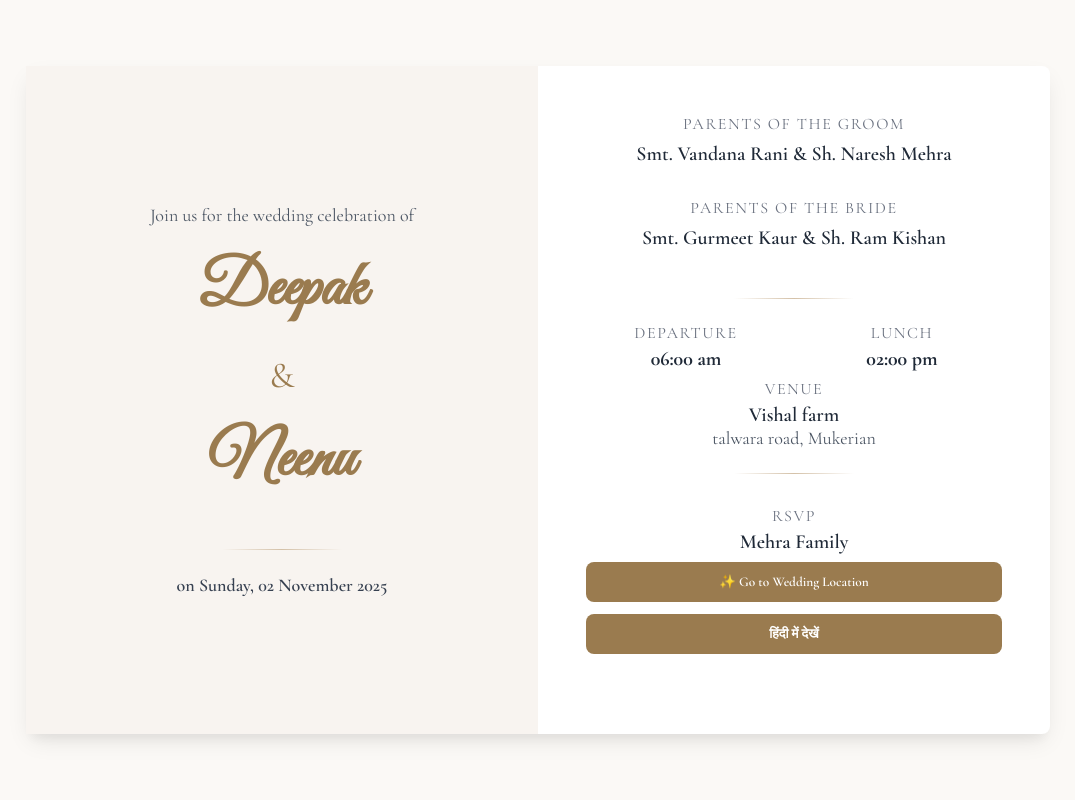
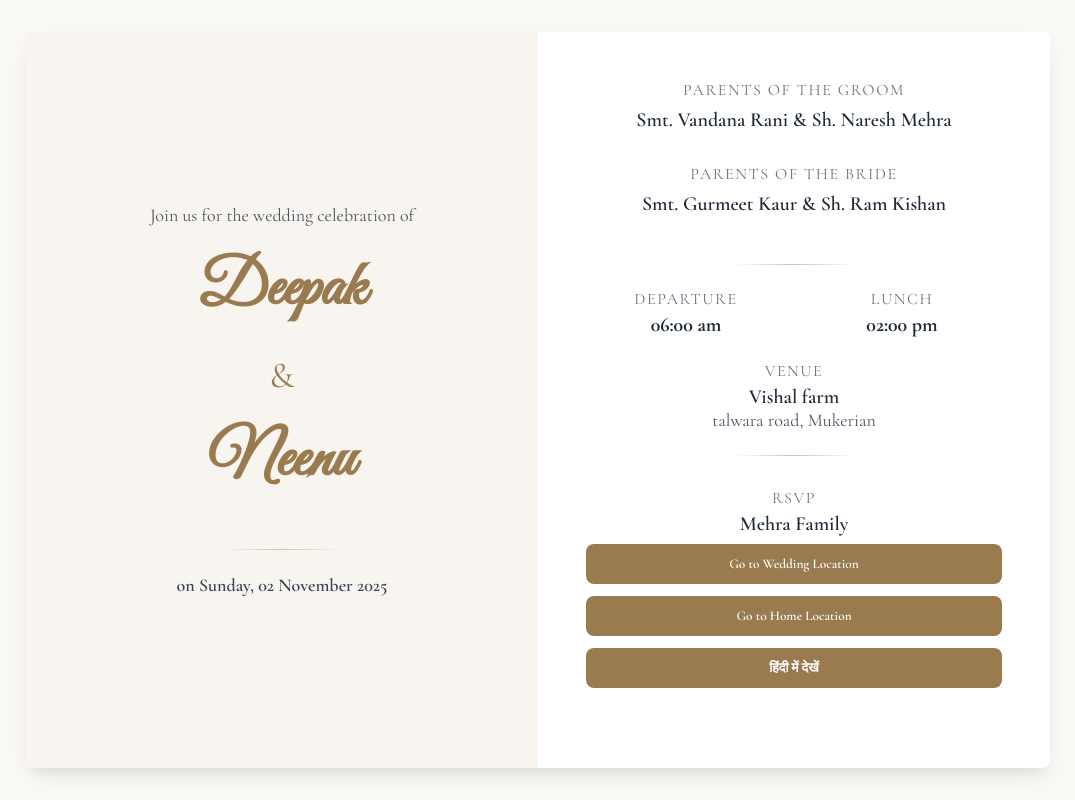
Before and after one commit to deepakmehra96/profile, a Next.js app: page /wedding-deepak in a window 1280 px wide. Shown: the whole page, without its empty margins (102-1177 px from the left). Built offline with nearby package versions, Linux system fonts and the light colour scheme.

Commit message:
updated deepak

```diff
--- a/src/app/wedding-deepak/page.tsx
+++ b/src/app/wedding-deepak/page.tsx
@@ -4,7 +4,7 @@ import React, { useState } from 'react';
 import Head from 'next/head';
 
 const WeddingNeenu: React.FC = () => {
-    const [showModal, setShowModal] = useState(false);
+    const [showModal, setShowModal] = useState('');
     const [currentLanguage, setCurrentLanguage] = useState<'english' | 'hindi'>('english');
 
     const translations = {
@@ -22,8 +22,10 @@ const WeddingNeenu: React.FC = () => {
             venueAddress: "talwara road, Mukerian",
             rsvp: "RSVP",
             rsvpFamily: "Mehra Family",
-            locationButton: "✨ Go to Wedding Location",
+            locationButton: "Go to Wedding Location",
+            homeButton: "Go to Home Location",
             modalTitle: "Wedding Location",
+            homeModalTitle: "Home Location",
             mapsButton: "Open in google maps",
             languageToggle: "हिंदी में देखें",
             bride: "Neenu",
@@ -43,8 +45,10 @@ const WeddingNeenu: React.FC = () => {
             venueAddress: "तलवाड़ा रोड, मुकेरियां",
             rsvp: "उपस्थिति सूचना",
             rsvpFamily: "मेहरा परिवार",
-            locationButton: "✨ शादी का स्थान देखें",
+            locationButton: "शादी का स्थान देखें",
+            homeButton: "घर का स्थान देखें",
             modalTitle: "शादी का स्थान",
+            homeModalTitle: "घर का स्थान",
             mapsButton: "गूगल मैप में खोलें",
             languageToggle: "View in English",
             bride: "नीनू",
@@ -53,7 +57,7 @@ const WeddingNeenu: React.FC = () => {
     };
 
     const closeModal = () => {
-        setShowModal(false);
+        setShowModal('');
     };
 
     const toggleLanguage = () => {
@@ -303,7 +307,7 @@ const WeddingNeenu: React.FC = () => {
                                 </div>
                             </div>
 
-                            <div>
+                            <div style={{ marginTop: '1rem' }}>
                                 <p style={{
                                     letterSpacing: '0.1em',
                                     textTransform: 'uppercase',
@@ -356,7 +360,7 @@ const WeddingNeenu: React.FC = () => {
 
                             {/* Gemini API Feature Button */}
                             <button
-                                onClick={() => setShowModal(true)}
+                                onClick={() => setShowModal('wedding')}
                                 style={{
                                     width: '100%',
                                     backgroundColor: '#9A7B4F',
@@ -377,6 +381,30 @@ const WeddingNeenu: React.FC = () => {
                                 onMouseLeave={(e) => e.currentTarget.style.backgroundColor = '#9A7B4F'}
                             >
                                 {t.locationButton}
+                            </button>
+
+                            <button
+                                onClick={() => setShowModal('home')}
+                                style={{
+                                    width: '100%',
+                                    backgroundColor: '#9A7B4F',
+                                    color: 'white',
+                                    padding: '0.75rem 1rem',
+                                    borderRadius: '0.5rem',
+                                    border: 'none',
+                                    fontWeight: '600',
+                                    display: 'flex',
+                                    alignItems: 'center',
+                                    justifyContent: 'center',
+                                    cursor: 'pointer',
+                                    transition: 'background-color 0.3s',
+                                    fontFamily: 'inherit',
+                                    marginBottom: '0.75rem'
+                                }}
+                                onMouseEnter={(e) => e.currentTarget.style.backgroundColor = '#8a6d46'}
+                                onMouseLeave={(e) => e.currentTarget.style.backgroundColor = '#9A7B4F'}
+                            >
+                                {t.homeButton}
                             </button>
 
                             {/* Language Toggle Button */}
@@ -447,7 +475,7 @@ const WeddingNeenu: React.FC = () => {
                                 color: '#9A7B4F',
                                 fontFamily: "'Great Vibes', cursive"
                             }}>
-                                {t.modalTitle}
+                                {showModal === 'wedding' ? t.modalTitle : t.homeModalTitle}
                             </h2>
                              <div style={{
                                  color: '#374151',
@@ -474,12 +502,13 @@ const WeddingNeenu: React.FC = () => {
                             }}
                             onMouseEnter={(e) => e.currentTarget.style.backgroundColor = '#8a6d46'}
                             onMouseLeave={(e) => e.currentTarget.style.backgroundColor = '#9A7B4F'}
-                            onClick={() => window.open("https://maps.app.goo.gl/uxvTZ5S6314qRRyZ9", "_blank")}
+                            onClick={() => window.open(showModal === 'home' ? 'https://maps.app.goo.gl/i5JA34bLCU3hJyuG8' :
+                                'https://maps.app.goo.gl/uxvTZ5S6314qRRyZ9',  "_blank")}
                             >
                                 {t.mapsButton}
                             </div>
 
-                            <iframe
+                            {showModal === 'wedding' ? <iframe
                                 src="https://www.google.com/maps/embed?pb=!1m18!1m12!1m3!1d3098.9237928073953!2d75.625248!3d31.948601900000007!2m3!1f0!2f0!3f0!3m2!1i1024!2i768!4f13.1!3m3!1m2!1s0x391b9ed248b9f76f%3A0x9484dade3197b6e0!2sVishal%20Farm%20-%20Best%20Banquet%20Hall%20in%20Mukerian!5e1!3m2!1sen!2sin!4v1758357737634!5m2!1sen!2sin"
                                 width="100%"
                                 height="250"
@@ -488,6 +517,15 @@ const WeddingNeenu: React.FC = () => {
                                 loading="lazy"
                                 referrerPolicy="no-referrer-when-downgrade"
                             />
+                            : <iframe
+                                src="https://www.google.com/maps/embed?pb=!1m13!1m8!1m3!1d474.65726729452257!2d75.8755631!3d30.863121!3m2!1i1024!2i768!4f13.1!3m2!1m1!2s!5e1!3m2!1sen!2sin!4v1759931151674!5m2!1sen!2sin"
+                                width="100%"
+                                height="250"
+                                style={{border: 0}}
+                                allowFullScreen={true}
+                                loading="lazy"
+                                referrerPolicy="no-referrer-when-downgrade"
+                            />}
                             </div>
                             <button
                                 onClick={closeModal}
```
